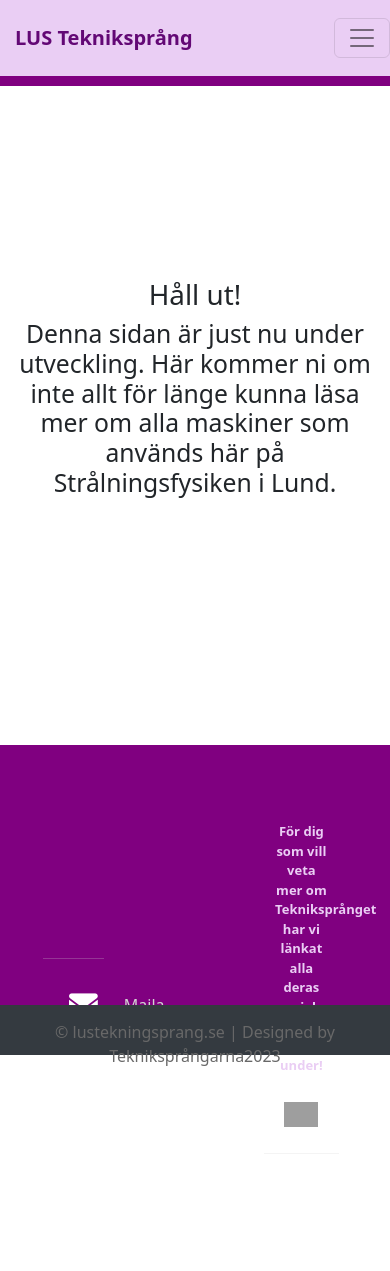
After one commit to BenjaminKeKa/TekniksprangetWebsida, a Django app: page /maskiner in a window 390 px wide; the page is wider, and only the part inside the window is pictured. The commit adds this page. Run offline with Django 4.2, Linux system fonts and the light colour scheme; some libraries are stand-ins or nearby versions; grey boxes are pictures that could not be loaded.

Commit message:
Ändrat lite smått och gott. Tagit bort mellanrummet under footern samt försökt göra allt lite mer mobilvänligt

```diff
--- a/home_page/templates/base.html
+++ b/home_page/templates/base.html
@@ -76,6 +76,20 @@
         #a91fdb;
         #eacef4
 
+@media screen and (max-width: 768px) {
+        .navbar-toggler{
+           padding: 0 3px;
+        }
+    }
+
+    @media screen and (max-width: 426px) {
+        .footer-content{
+            grid-template-columns: repeat(1, 1fr);
+            padding: 3rem 2rem;
+        }
+    }
+
+
 
     </style>
 
@@ -86,13 +100,13 @@
     .footer{
         background: purple;
         color: #d3d3d3;
-        height: 300px;
+        height: 310px;
         position: relative;
     }
 
     .footer .footer-content{
         border: 1px solid purple;
-        height: 250px;
+        height: 260px;
     }
 
     .footer .footer-bottom{
@@ -118,18 +132,22 @@ DETTA FUNKADE INTE SÅ SKA KOLLA MER PÅ DET PÅ MÅNDAG
 
    .body-section{
         display: flex;
-        margin: 5px 10px;
-        max-width: 100%
+        margin: 5px 10px ;
+        max-width: 100%;
    }
 
    .side{
-        width: 30%;
+        width: 20%;
         height: relative;
         margin: 15px 0;
-        padding: 8px;
+        padding: 8px 0 0 0;
+        position: absolut;
+
+
+
    }
    .side p{
-        padding: 2px 0;
+        padding: 2px 0 0 0 ;
    }
 
 
@@ -147,6 +165,8 @@ DETTA FUNKADE INTE SÅ SKA KOLLA MER PÅ DET PÅ MÅNDAG
         margin: 15px 0;
         padding: 8px;
         text-align: center;
+        position: relative;
+        left: 50%;
     }
 
     .side2 p{
@@ -172,7 +192,7 @@ DETTA FUNKADE INTE SÅ SKA KOLLA MER PÅ DET PÅ MÅNDAG
     }
 
     .socials li{
-        margin: 0 10px
+        margin: 0 10px;
     }
 
     .socials a{
@@ -191,8 +211,22 @@ DETTA FUNKADE INTE SÅ SKA KOLLA MER PÅ DET PÅ MÅNDAG
     }
 
     @media screen and (max-width: 768px) {
+        .footer-content{
+            grid-template-columns:repeat(2, 1fr);
+            gap: 2rem;
+        }
+    }
+
+    @media screen and (max-width: 426px) {
+        .footer-content{
+            grid-template-columns: repeat(1, 1fr);
+            padding: 3rem 2rem;
+        }
+    }
 
     DET ÄR FRAM TILLS HIT SOM DET INTE FUNKAR OCH SOM JAG SKA KOLLA MER PÅ UNDER MÅNDAGEN
+
+
 
 
     @media (max-width: 770px){
@@ -203,19 +237,26 @@ DETTA FUNKADE INTE SÅ SKA KOLLA MER PÅ DET PÅ MÅNDAG
             width: 0;
             height: 0;
             margin: 10px 0 10px 0;
+            position: relative;
        }
        .side{
             width: 100%;
             height: 100px;
             text-align: center;
+            position: relative;
        }
        .side2{
             width: 100%;
             height: 200px;
             text-align: center;
+            position: relative;
+       }
+       #main{
+            padding: 0;
+            margin: 0;
+            max-width: 100%;
        }
     }
-
 
 
     html,
@@ -236,7 +277,7 @@ DETTA FUNKADE INTE SÅ SKA KOLLA MER PÅ DET PÅ MÅNDAG
 
 </head>
 
-<body>
+<body id="main">
 
 <!-- Här är hela navbaren-->
 <nav class="navbar navbar-expand-lg navbar-light" style="background-color:#eacef4">
@@ -287,7 +328,7 @@ DETTA FUNKADE INTE SÅ SKA KOLLA MER PÅ DET PÅ MÅNDAG
 
                 <div class="dropdown-menu" aria-labelledby="navbarDropdownMenuLink">
                     <a class="dropdown-item" href="/stralningsfysik">Strålningsfysik Region Skåne</a>
-                    <a class="dropdown-item" href="/utrustning">Maskinerna</a>
+                    <a class="dropdown-item" href="/maskiner">Maskinerna</a>
                     <a class="dropdown-item" href="/intervju">Intervjuer med anställda</a>
                 </div>
             </li>
@@ -335,21 +376,24 @@ DETTA FUNKADE INTE SÅ SKA KOLLA MER PÅ DET PÅ MÅNDAG
                 <br><br><br><br><br>
                 <hr>
                 <div class="float-left">
+
                     <ul class="socials">
                         <li><a href="/kontakt"><i class="fa fa-envelope"></i></a></li>
                         <p>Maila oss!</p>
                     </ul>
-                </div>
+                        </div>
+
             </div>
 
-            <div class="main-body1" style="max-width; 50%;">
+   <!--         <div class="main-body1" style="max-width; 50%;">
                 <div class="footer-section about "></div>
                 <div class="footer-section link"></div>
                 <div class="footer-section contact-form"></div>
 
-            </div>
+            </div> -->
 
             <div class="side2">
+
                 <div class="d-flex justify-content-center">
                     <p>För dig som vill veta mer om Tekniksprånget har vi länkat alla deras sociala medier här
                         under!</p>
@@ -370,10 +414,12 @@ DETTA FUNKADE INTE SÅ SKA KOLLA MER PÅ DET PÅ MÅNDAG
                     <li><a href="https://www.teknikspranget.se/"><i class="fa fa-globe"></i></a></li>
                 </ul>
             </div>
+
         </div>
+
     </div>
     <div class="footer-bottom">
-        &copy; lustekningsprang.com | Designed by Tekniksprångarna2023
+        &copy; lustekningsprang.se | Designed by Tekniksprångarna2023
     </div>
 </div>
 
--- a/home_page/templates/dragskapet.html
+++ b/home_page/templates/dragskapet.html
@@ -18,12 +18,14 @@
     <p style="text-align: right; max-width: 70%; font-style: italic">Dragskåpet, färdigt och monterat</p>
     <br><br><br>
     <h2>Vår uppgift</h2>
+    <br>
     <p>Ingenjörerna behövde ett dragskåp i vilket produktionen av en viss tandspece skulle hålla till. Det var alltså en
         3D-printer och ett antal "bad" som skulle få plats i skåpet, samt att utsuget från taket skulle kopplas in på
         något sätt. Förhoppningen var att detta skulle minska lukten av de produkterna som användes vid produktionen.</p>
     <br><br>
 
     <h2>Vår tanke och genomförandet</h2>
+    <br>
     <p><span style="font-style: italic">Skissen: </span>Vi började med att söka upp exempel på hur dragskåp kan se ut
         samt att ta måtten som vi var tvungna att förhålla oss till. Sedan började vårt första projekt i Fusion360. Här
         ritade vi upp modeller av 3D-printern och de "baden" som skulle få plats i skåpet. Därefter började vi rita upp
@@ -44,6 +46,7 @@
     <br><br>
 
     <h2>Resultatet</h2>
+    <br>
     <p>Som kan ses på bilden överst på denna sida, så lyckades projektet med dragskåpet. Utsuget är kopplat och
         utrustningen i skåpet är inkopplade. Skåpet är rymligt att arbeta i och det luktar mycket mindre i övriga rummet.
         ameran som ni också kan se i bilden är vårt andra projekt, för att kunna ha koll på printern. Mer om detta kan
--- /dev/null
+++ b/home_page/templates/maskiner.html
@@ -0,0 +1,15 @@
+{% extends "base.html" %}
+
+
+{% block content %}
+
+<br><br><br><br><br><br><br><br>
+<center>
+<h1>Håll ut!</h1>
+<h2>Denna sidan är just nu under utveckling. Här kommer ni om inte allt för länge kunna läsa mer om alla
+    maskiner som används här på Strålningsfysiken i Lund.</h2>
+  </center>
+
+<br><br><br><br><br><br><br><br><br><br>
+
+{% endblock %}
--- a/home_page/templates/utrustning.html
+++ /dev/null
@@ -1 +0,0 @@
-{% extends "base.html" %}
--- a/home_page/urls.py
+++ b/home_page/urls.py
@@ -10,7 +10,7 @@ urlpatterns = [
     path("webkamera", views.webkamera),
     path("fusion", views.fusion),
     path("stralningsfysik", views.stralningsfysik),
-    path("utrustning", views.utrustning),
+    path("maskiner", views.maskiner),
     path("intervju", views.intervju),
     path("kontakt", views.kontakt),
     path("website", views.website),
--- a/home_page/views.py
+++ b/home_page/views.py
@@ -34,8 +34,8 @@ def stralningsfysik(request):
      return render(request, "stralningsfysik.html")
 
 
-def utrustning(request):
-     return render(request, "utrustning.html")
+def maskiner(request):
+     return render(request, "maskiner.html")
 
 
 def intervju(request):
```
Also changed, not shown: home_page/templates/fusion.html (+18 -2 lines), home_page/templates/index.html (+53 -11 lines), website/settings.py (+26 -26 lines).
